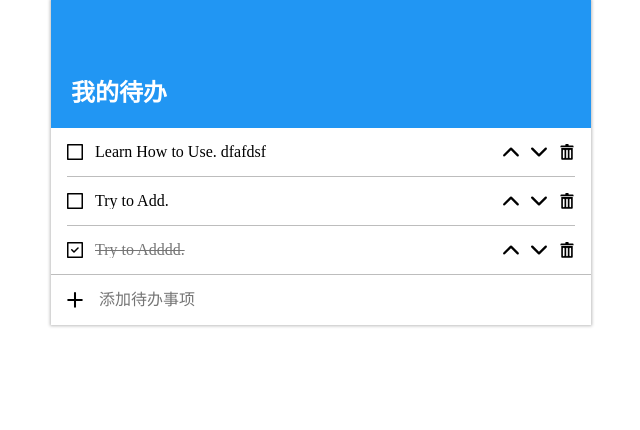
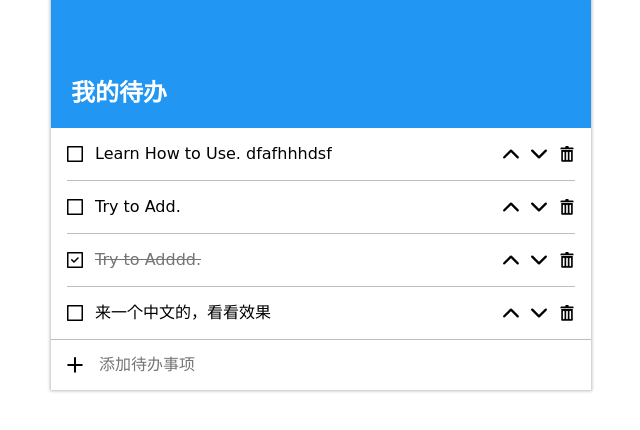
Before and after one commit to Caijialinxx/todo-react, a React (Create React App) app: page / in a window 1280 px wide. Shown: the top 430 px of the page, without its empty margins (319-959 px from the left). Built offline with nearby package versions, Linux system fonts and the light colour scheme.

Commit message:
分离组件css

```diff
--- a/src/App.css
+++ b/src/App.css
@@ -28,51 +28,6 @@
   overflow-y: scroll;
   max-height: 440px;
 }
-.todo-list li {
-  color: black;
-  font-size: 16px;
-  font-weight: normal;
-  line-height: 16px;
-  text-align: left;
-  margin: 0 16px;
-  padding: 16px 0;
-  border-bottom: 1px solid #BDBDBD;
-  display: flex;
-  justify-content: space-between;
-}
-.todo-list li:last-child {
-  border-bottom: none;
-}
-.todo-list .itemWrapper {
-  cursor: pointer;
-  display: flex;
-  align-items: center;
-  justify-content: flex-start;
-  overflow: hidden;
-}
-.todo-list .itemWrapper img {
-  width: 16px;
-}
-.todo-list .itemWrapper span {
-  margin-left: 12px;
-  white-space: nowrap;
-  color: black;
-  text-decoration: none;
-}
-.todo-list .itemWrapper span.done {
-  color: #757575;
-  text-decoration: line-through;
-}
-.todo-list .optionsWrapper {
-  display: flex;
-  justify-content: space-between;
-  align-items: center;
-}
-.todo-list .optionsWrapper img {
-  cursor: pointer;
-  width: 16px;
-  margin-left: 12px;
-}
 
 .todo-inputWrapper {
   cursor: pointer;
--- a/src/App.js
+++ b/src/App.js
@@ -14,7 +14,7 @@ class App extends Component {
       todoList: [
         {
           id: '1',
-          content: 'Learn How to Use. dfafdsf',
+          content: 'Learn How to Use. dfafhhhdsf',
           status: 'undone'
         },
         {
@@ -31,6 +31,11 @@ class App extends Component {
           id: '4',
           content: 'Try to Adddd.',
           status: 'done'
+        },
+        {
+          id: '',
+          content: '来一个中文的，看看效果',
+          status: 'undone'
         },
       ]
     }
--- /dev/null
+++ b/src/TodoItem.css
@@ -0,0 +1,45 @@
+li {
+  font-size: 16px;
+  font-weight: normal;
+  line-height: 16px;
+  margin: 0 16px;
+  padding: 16px 0;
+  border-bottom: 1px solid #BDBDBD;
+  display: flex;
+  justify-content: space-between;
+}
+li:last-child {
+  border-bottom: none;
+}
+li .itemWrapper {
+  cursor: pointer;
+  display: flex;
+  justify-content: flex-start;
+  align-items: center;
+  overflow: hidden;
+}
+li .itemWrapper img {
+  width: 16px;
+}
+li .itemWrapper span {
+  margin-left: 12px;
+  white-space: nowrap;
+  color: black;
+  text-decoration: none;
+  line-height: 20px;
+  font-family: 'Comic Sans MS', 'Gill Sans MT', Verdana, 'Hiragino Sans GB', sans-serif;
+}
+li .itemWrapper span.done {
+  color: #757575;
+  text-decoration: line-through;
+}
+li .optionsWrapper {
+  display: flex;
+  justify-content: space-between;
+  align-items: center;
+}
+li .optionsWrapper img {
+  cursor: pointer;
+  width: 16px;
+  margin-left: 12px;
+}
--- a/src/TodoItem.js
+++ b/src/TodoItem.js
@@ -1,4 +1,5 @@
 import React, { Component } from 'react'
+import './TodoItem.css'
 import icon_undone from './icon/square.svg'
 import icon_done from './icon/square_ok.svg'
 import icon_delete from './icon/bin.svg'
@@ -15,11 +16,11 @@ class TodoItem extends Component {
     }
 
     return <li>
-      <div className={this.props.className.item} onClick={this.toggle.bind(this)}>
-        <img className={this.props.todo.status} src={statusImg} alt='status' />
+      <div className='itemWrapper' onClick={this.toggle.bind(this)}>
+        <img src={statusImg} alt='status' />
         <span className={this.props.todo.status}>{this.props.todo.content}</span>
       </div>
-      <div className={this.props.className.options}>
+      <div className='optionsWrapper'>
         <img src={icon_up} alt='up' />
         <img src={icon_down} alt='down' />
         <img src={icon_delete} alt='delete' onClick={this.delete.bind(this)} />
```
Also changed, not shown: 11 other files (tests, documents, lock files or other folders).
